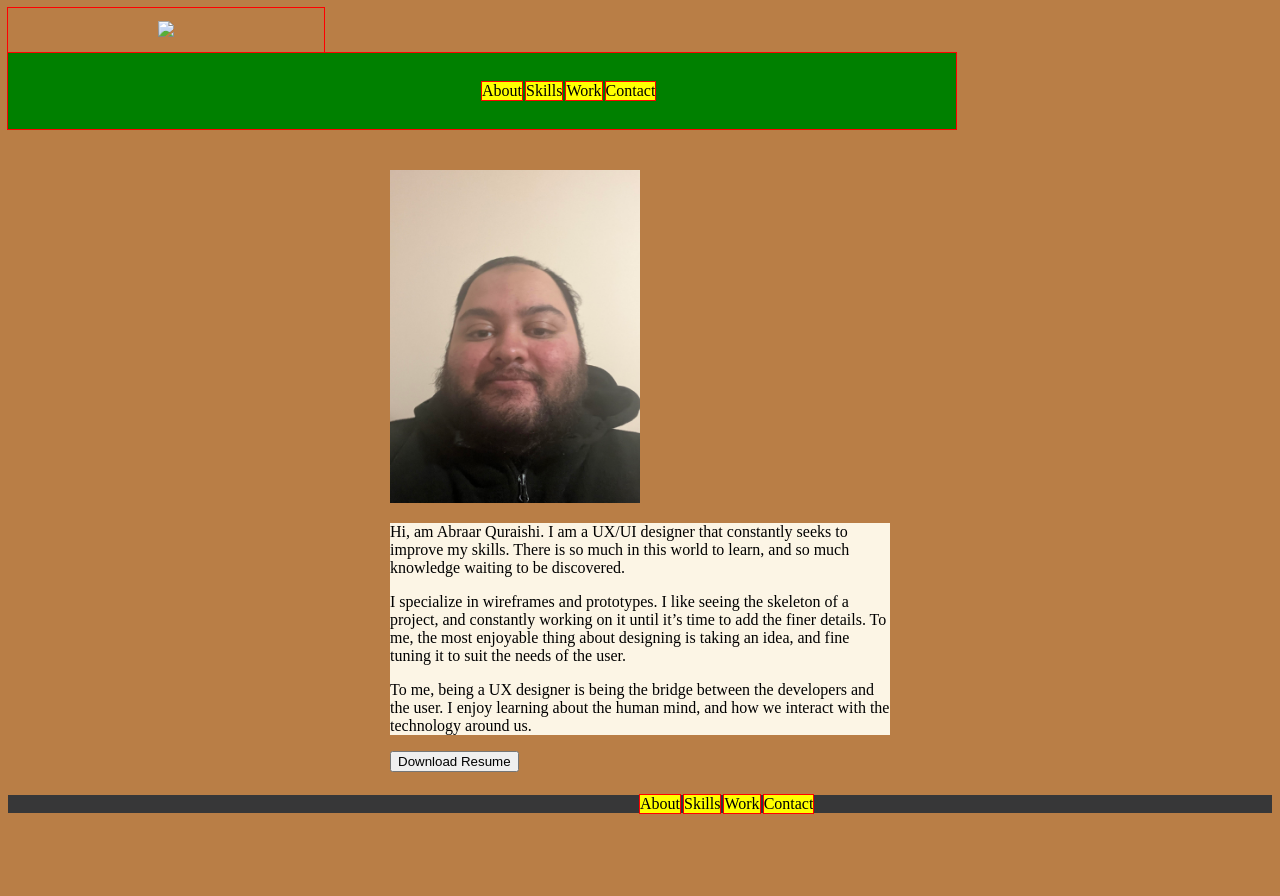
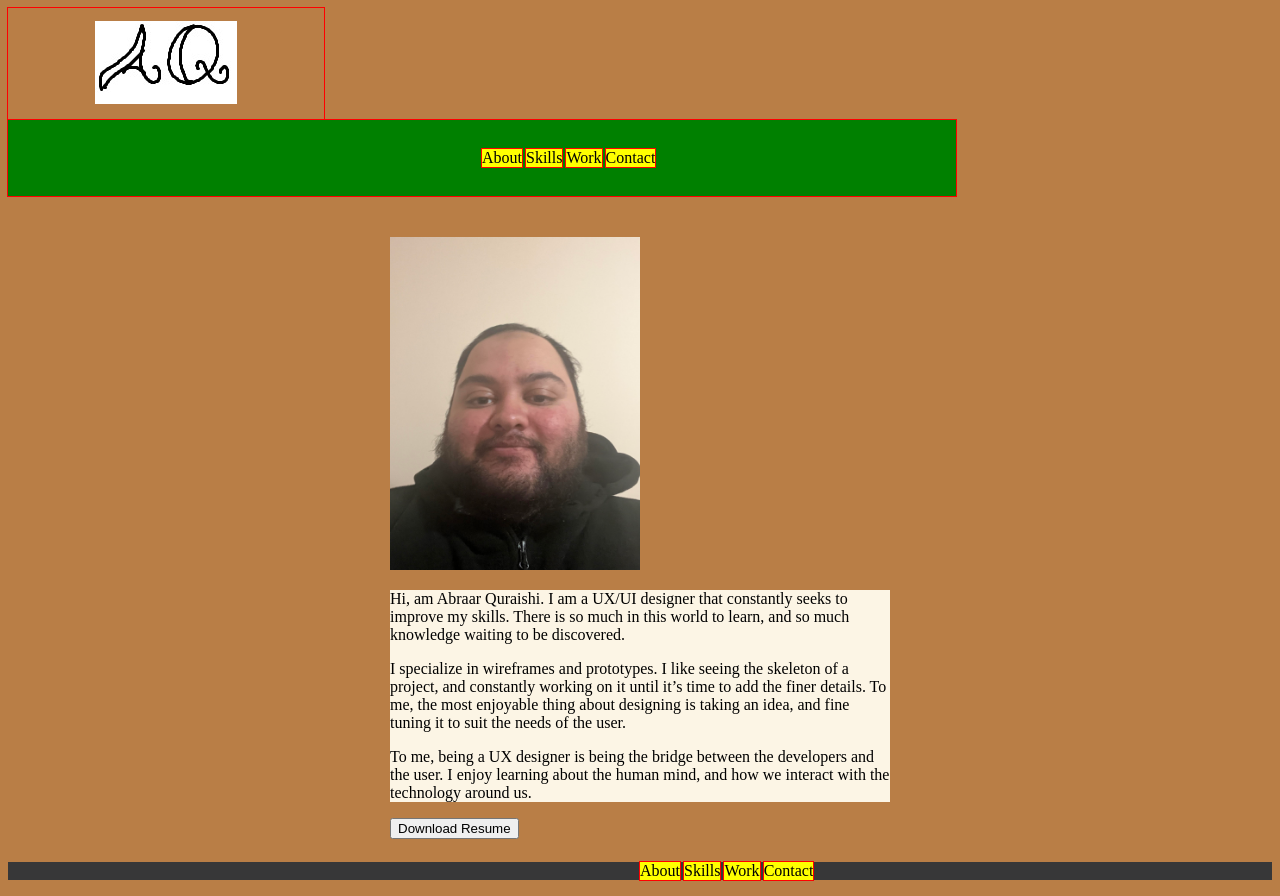
Before and after one commit to Abraar/abraar.github.io, a plain HTML site: page index.html in a window 1280 px wide. Before the commit the page ends 829 px from the top, so only its background shows below. Drawn offline with Linux system fonts and the light colour scheme.

Commit message:
imagetest

```diff
--- a/index.html
+++ b/index.html
@@ -11,7 +11,7 @@
 <body>
   <header class="navigation">
     <div class="inline-block logo">
-      <img src="../portfolio/pictures/logo.jpg">
+      <img src="pictures\logo.jpg">
     </div>
     <nav class="inline-block">
       <ul>
--- a/portfolio_style.css
+++ b/portfolio_style.css
@@ -1,6 +1,6 @@
 body{
   background-color: #b97e46;
-  background-image: url('/portfolio/pictures/surface.jpg');
+  background-image: url('pictures\surface.jpg');
   background-size: 100%;
 
 }
```
